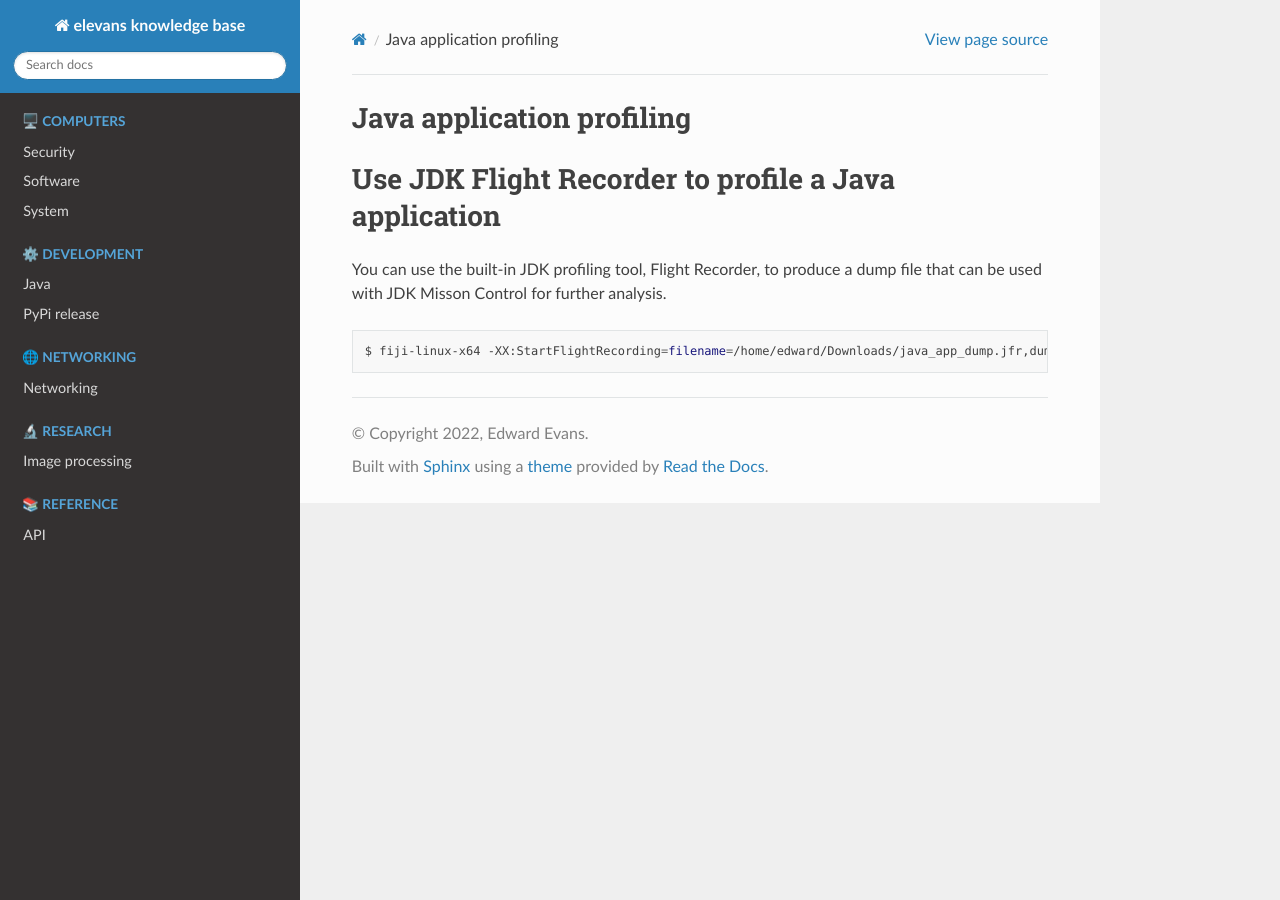
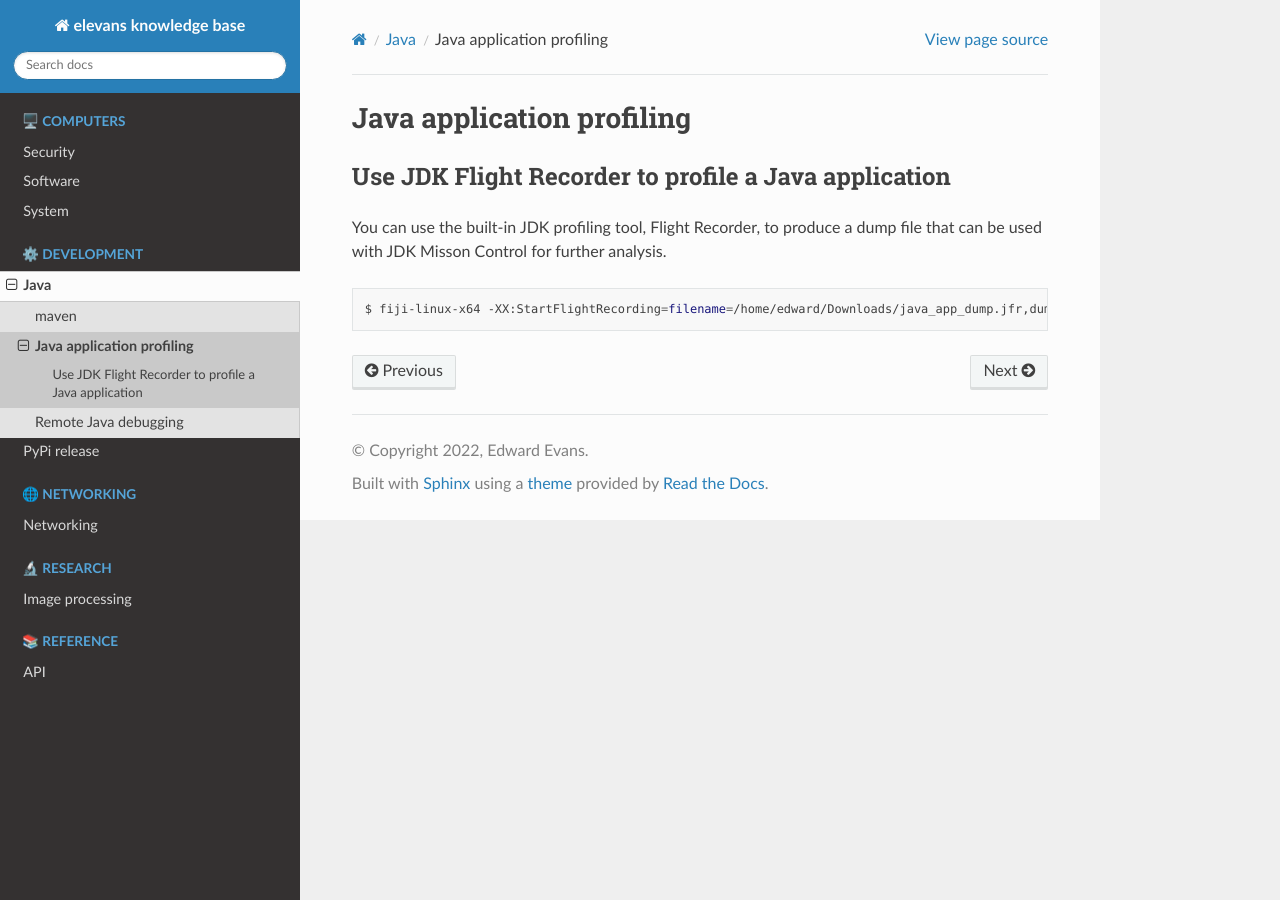
Before and after one commit to elevans/elevans-kb, a Sphinx documentation site: the page built from docs/development/java_profiling.md, in a window 1280 px wide. Built offline with Sphinx 7.4.7 and the Read the Docs theme 3.1.0, drawn with Linux system fonts in a browser that asks for light colours.

Commit message:
Add java profiling to index

```diff
--- a/docs/development/java_dev_index.rst
+++ b/docs/development/java_dev_index.rst
@@ -7,4 +7,5 @@ Various Java development related documents, code snippets, tools etc...
     :maxdepth: 3
 
     maven <maven.md>
+    Java application profiling <java_profiling.md>
     Remote Java debugging <remote_java_debugging.md>
--- a/docs/development/java_profiling.md
+++ b/docs/development/java_profiling.md
@@ -1,6 +1,6 @@
 # Java application profiling
 
-# Use JDK Flight Recorder to profile a Java application
+## Use JDK Flight Recorder to profile a Java application
 
 You can use the built-in JDK profiling tool, Flight Recorder, to produce a dump file that can be used with
 JDK Misson Control for further analysis.
```
